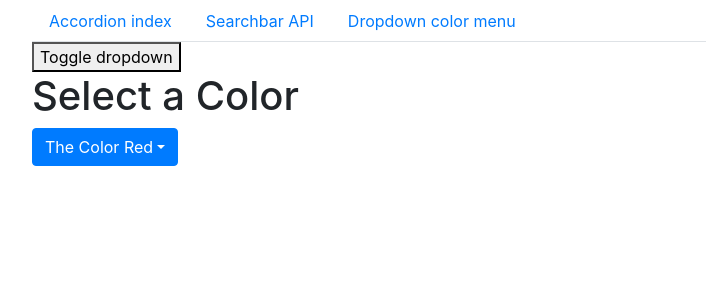
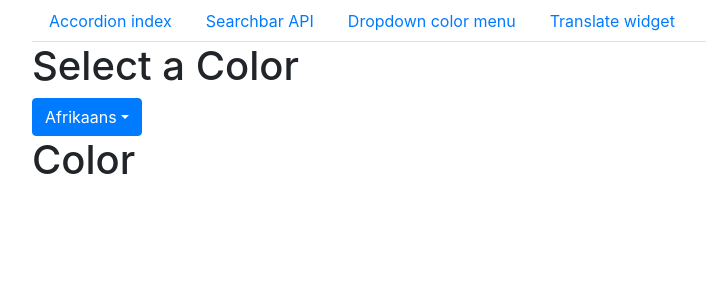
Before and after one commit to xoxoffy/widgets, a React (Create React App) app: page / in a window 1280 px wide. Shown: the top 300 px of the page, without its empty margins (53-759 px from the left). Built offline with nearby package versions, Linux system fonts and the light colour scheme.

Commit message:
Scaffolded the translate component

```diff
--- a/src/App.js
+++ b/src/App.js
@@ -4,6 +4,7 @@ import { Container, Row, Col } from "react-bootstrap";
 import Search from "./components/Search";
 import DropdownMenu from "./components/DropdownMenu";
 import { useState } from "react";
+import Translate from "./components/Translate";
 
 const items = [
   {
@@ -39,7 +40,7 @@ const options = [
 ];
 
 const App = () => {
-  const [selectedColor, setSelectedColor] = useState(options[0]);
+  const [selected, setSelected] = useState(options[0]);
   const [showDropdown, setShowDropdown] = useState(true);
 
   return (
@@ -48,16 +49,19 @@ const App = () => {
         <NavigationBar />
         <Row>
           <Col>
+            {/*}
             <button onClick={() => setShowDropdown(!showDropdown)}>
               Toggle dropdown
             </button>
             {showDropdown ? (
               <DropdownMenu
-                selectedColor={selectedColor}
-                setSelectedChangeColor={setSelectedColor}
+                selected={selected}
+                setSelected={setSelected}
                 options={options}
               />
             ) : null}
+            */}
+            <Translate />
           </Col>
         </Row>
       </Container>
--- a/src/components/DropdownMenu.jsx
+++ b/src/components/DropdownMenu.jsx
@@ -1,17 +1,14 @@
 import React from "react";
 import { DropdownButton, Dropdown } from "react-bootstrap";
 
-const DropdownMenu = ({ options, selectedColor, setSelectedChangeColor }) => {
+const DropdownMenu = ({ options, selected, setSelected }) => {
   const renderedOptions = options.map((option) => {
-    if (option.value === selectedColor.value) {
+    if (option.value === selected.value) {
       return null;
     }
 
     return (
-      <Dropdown.Item
-        key={option.value}
-        onClick={() => setSelectedChangeColor(option)}
-      >
+      <Dropdown.Item key={option.value} onClick={() => setSelected(option)}>
         {option.label}
       </Dropdown.Item>
     );
@@ -19,9 +16,10 @@ const DropdownMenu = ({ options, selectedColor, setSelectedChangeColor }) => {
   return (
     <div>
       <h1>Select a Color</h1>
-      <DropdownButton id="dropdown-basic-button" title={selectedColor.label}>
+      <DropdownButton id="dropdown-basic-button" title={selected.label}>
         {renderedOptions}
       </DropdownButton>
+      <h1 style={{ color: selected.value }}>Color</h1>
     </div>
   );
 };
--- a/src/components/NavigationBar.jsx
+++ b/src/components/NavigationBar.jsx
@@ -14,6 +14,9 @@ const NavigationBar = () => {
         <Nav.Item>
           <Nav.Link eventKey="link-3">Dropdown color menu</Nav.Link>
         </Nav.Item>
+        <Nav.Item>
+          <Nav.Link eventKey="link-4">Translate widget</Nav.Link>
+        </Nav.Item>
       </Nav>
     </div>
   );
--- /dev/null
+++ b/src/components/Translate.jsx
@@ -0,0 +1,33 @@
+import { useState } from "react";
+import DropdownMenu from "./DropdownMenu";
+
+const options = [
+  {
+    label: "Afrikaans",
+    value: "af",
+  },
+  {
+    label: "Arabic",
+    value: "ar",
+  },
+  {
+    label: "Hindi",
+    value: "hi",
+  },
+];
+
+const Translate = () => {
+  const [language, setLanguage] = useState(options[0]);
+
+  return (
+    <div>
+      <DropdownMenu
+        selected={language}
+        setSelected={setLanguage}
+        options={options}
+      />
+    </div>
+  );
+};
+
+export default Translate;
```
